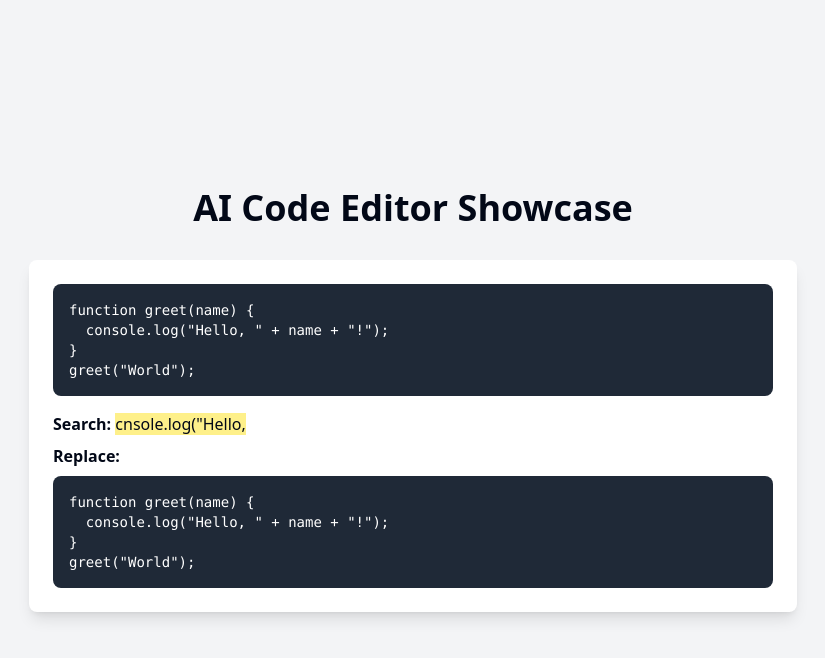
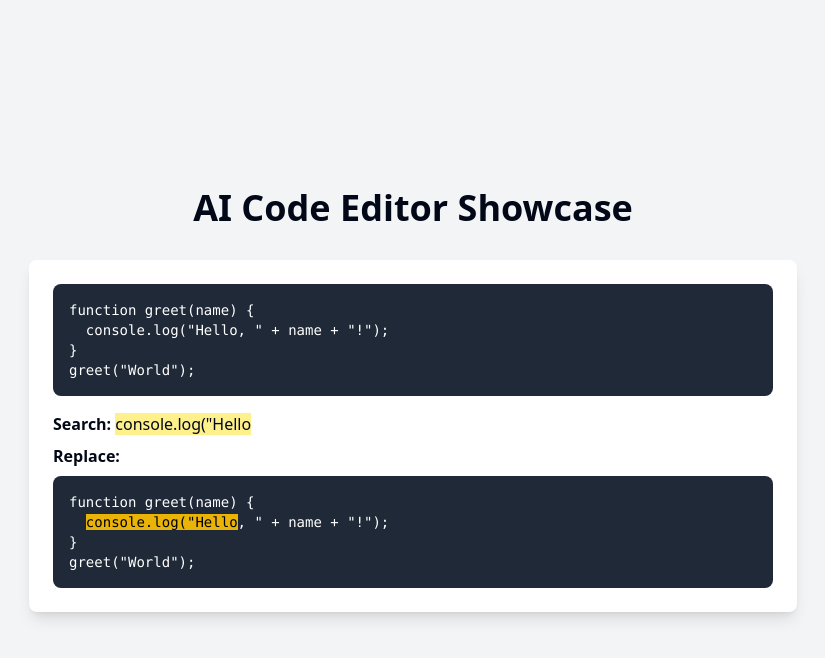
Before and after one commit to GPT-Engineer-App/code-sculptor-live, a React (Vite) app: page / in a window 1280 px wide. Both pictures are taken after a click on the button "Start AI Editing". Shown: the top 658 px of the page, without its empty margins (227-1052 px from the left). Built offline with nearby package versions, Linux system fonts and the light colour scheme.

Commit message:
Fix token streaming bug
Correct the issue where the word "console" is incorrectly streamed as "cnsole" during the AI editing sequence.
[skip gpt_engineer]

```diff
--- a/src/components/AIEditingSequence.jsx
+++ b/src/components/AIEditingSequence.jsx
@@ -10,6 +10,19 @@ const simulateAIEditing = async () => {
     search: "console.log(\"Hello, \" + name + \"!\");",
     replace: "console.log(`Hello, ${name}!`);"
   };
+};
+
+const streamTokens = (text, callback) => {
+  let i = 0;
+  const interval = setInterval(() => {
+    if (i < text.length) {
+      callback(text.slice(0, i + 1));
+      i++;
+    } else {
+      clearInterval(interval);
+    }
+  }, 100);
+  return () => clearInterval(interval);
 };
 
 const AIEditingSequence = ({ originalCode, onEditComplete }) => {
@@ -26,41 +39,41 @@ const AIEditingSequence = ({ originalCode, onEditComplete }) => {
 
   useEffect(() => {
     if (data) {
-      let searchTimer, replaceTimer;
+      let clearSearchStream, clearReplaceStream;
 
       if (isSearching) {
-        let i = 0;
-        searchTimer = setInterval(() => {
-          if (i < data.search.length) {
-            setSearchSequence(prev => prev + data.search[i]);
-            i++;
-          } else {
-            clearInterval(searchTimer);
-            setIsSearching(false);
-            // Remove the searched sequence from the code
-            setCurrentCode(prev => prev.replace(data.search, ''));
-          }
-        }, 100);
+        clearSearchStream = streamTokens(data.search, (streamedText) => {
+          setSearchSequence(streamedText);
+        });
+
+        return () => {
+          if (clearSearchStream) clearSearchStream();
+        };
       } else {
-        let i = 0;
-        replaceTimer = setInterval(() => {
-          if (i < data.replace.length) {
-            setReplaceSequence(prev => prev + data.replace[i]);
-            setCurrentCode(prev => prev + data.replace[i]);
-            i++;
-          } else {
-            clearInterval(replaceTimer);
-            onEditComplete(currentCode);
-          }
-        }, 100);
+        setCurrentCode(prev => prev.replace(data.search, ''));
+        clearReplaceStream = streamTokens(data.replace, (streamedText) => {
+          setReplaceSequence(streamedText);
+          setCurrentCode(prev => prev + streamedText[streamedText.length - 1]);
+        });
+
+        return () => {
+          if (clearReplaceStream) clearReplaceStream();
+        };
       }
-
-      return () => {
-        clearInterval(searchTimer);
-        clearInterval(replaceTimer);
-      };
     }
   }, [data, isSearching]);
+
+  useEffect(() => {
+    if (searchSequence === data?.search) {
+      setIsSearching(false);
+    }
+  }, [searchSequence, data]);
+
+  useEffect(() => {
+    if (replaceSequence === data?.replace) {
+      onEditComplete(currentCode);
+    }
+  }, [replaceSequence, data, currentCode, onEditComplete]);
 
   if (isLoading) return <div>AI is thinking...</div>;
   if (isError) return <div>Error occurred during AI editing</div>;
```
